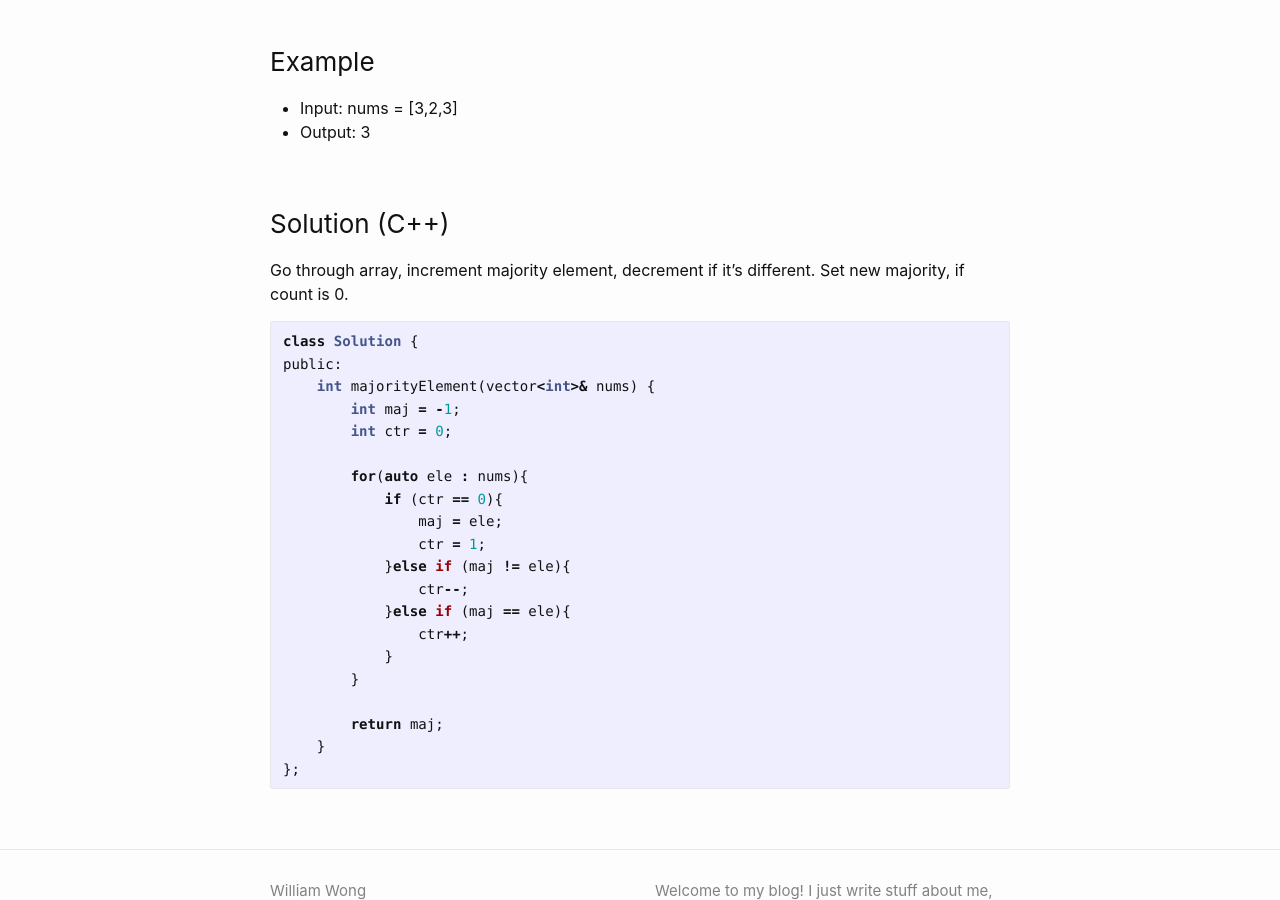
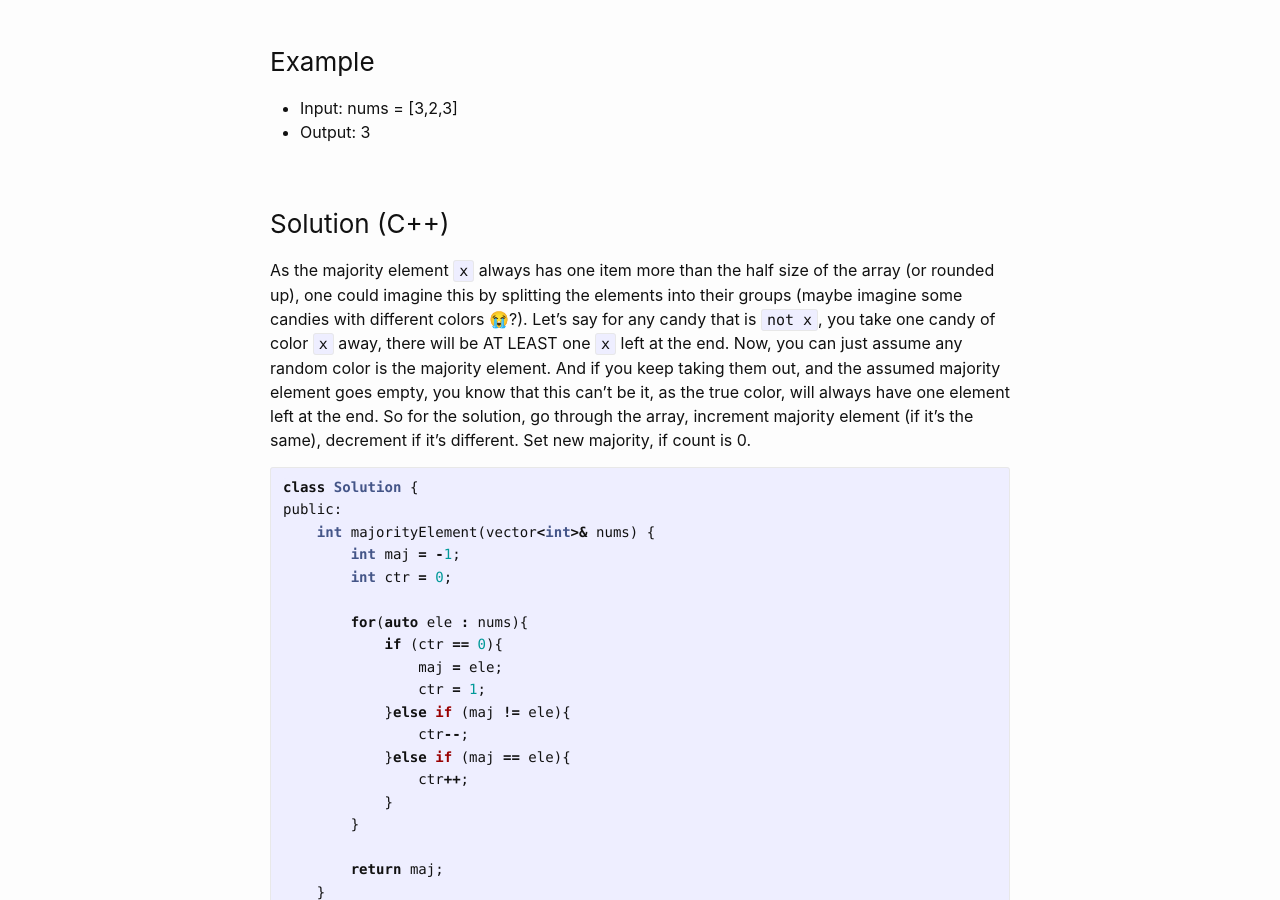
Before and after one commit to wongwil/wongwil.github.io, a Jekyll site: the page built from _posts/2024-04-18-majority-element.md, in a window 1280 px wide and 900 px high, scrolled down 429 px. Built offline with Jekyll 4.4.1, drawn with Linux system fonts in a browser that asks for light colours; emoji names are drawn with the system emoji font; comment, search, counter and statistics services are not loaded.

Commit message:
Update 2024-04-18-majority-element.md

````diff
--- a/_posts/2024-04-18-majority-element.md
+++ b/_posts/2024-04-18-majority-element.md
@@ -18,7 +18,12 @@ Could you solve the problem in linear time and in O(1) space?
 - Output: 3
 
 ### Solution (C++)
-Go through array, increment majority element, decrement if it's different. Set new majority, if count is 0.
+As the majority element `x` always has one item more than the half size of the array (or rounded up), one could imagine this by splitting the elements into
+their groups (maybe imagine some candies with different colors :sob:?).
+Let's say for any candy that is `not x`, you take one candy of color `x` away, there will be AT LEAST one `x` left at the end.
+Now, you can just assume any random color is the majority element. And if you keep taking them out, and the assumed majority element goes empty,
+you know that this can't be it, as the true color, will always have one element left at the end.
+So for the solution, go through the array, increment majority element (if it's the same), decrement if it's different. Set new majority, if count is 0.
 
 ```c++
 class Solution {
````
